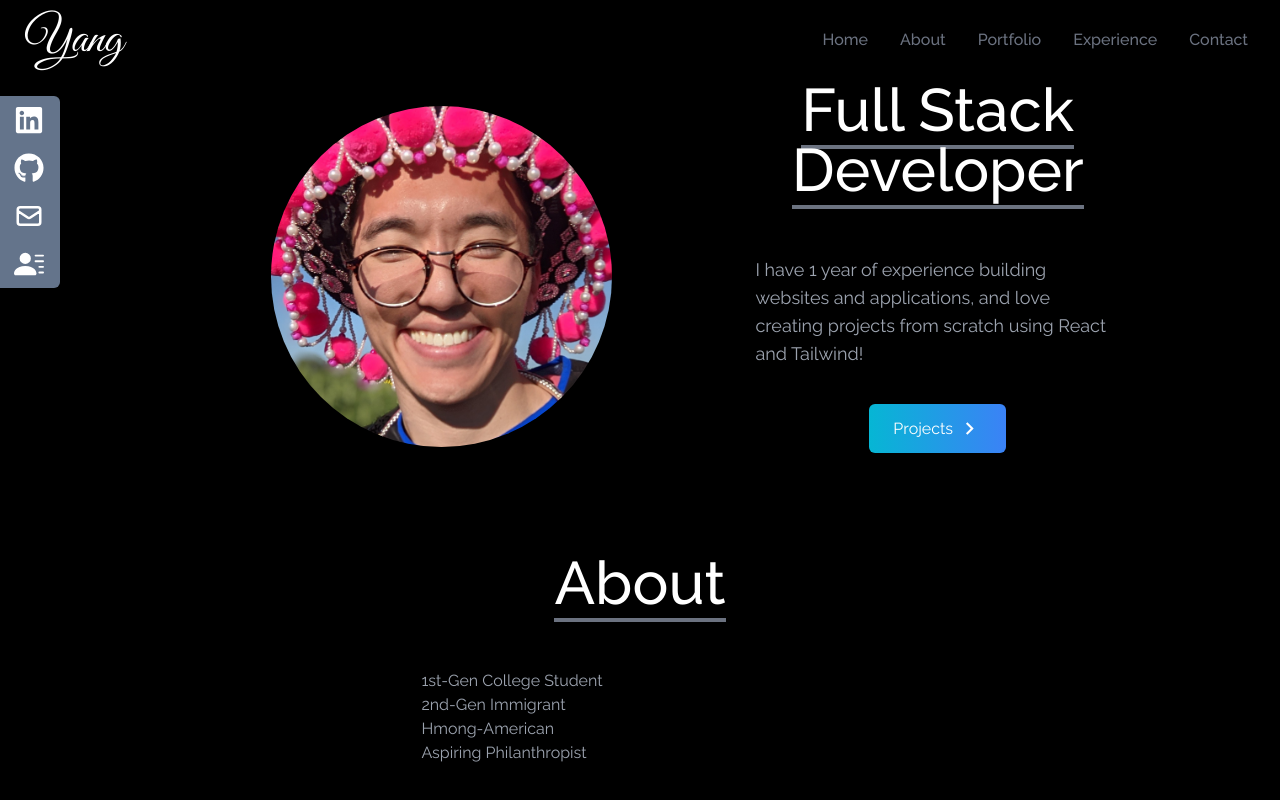
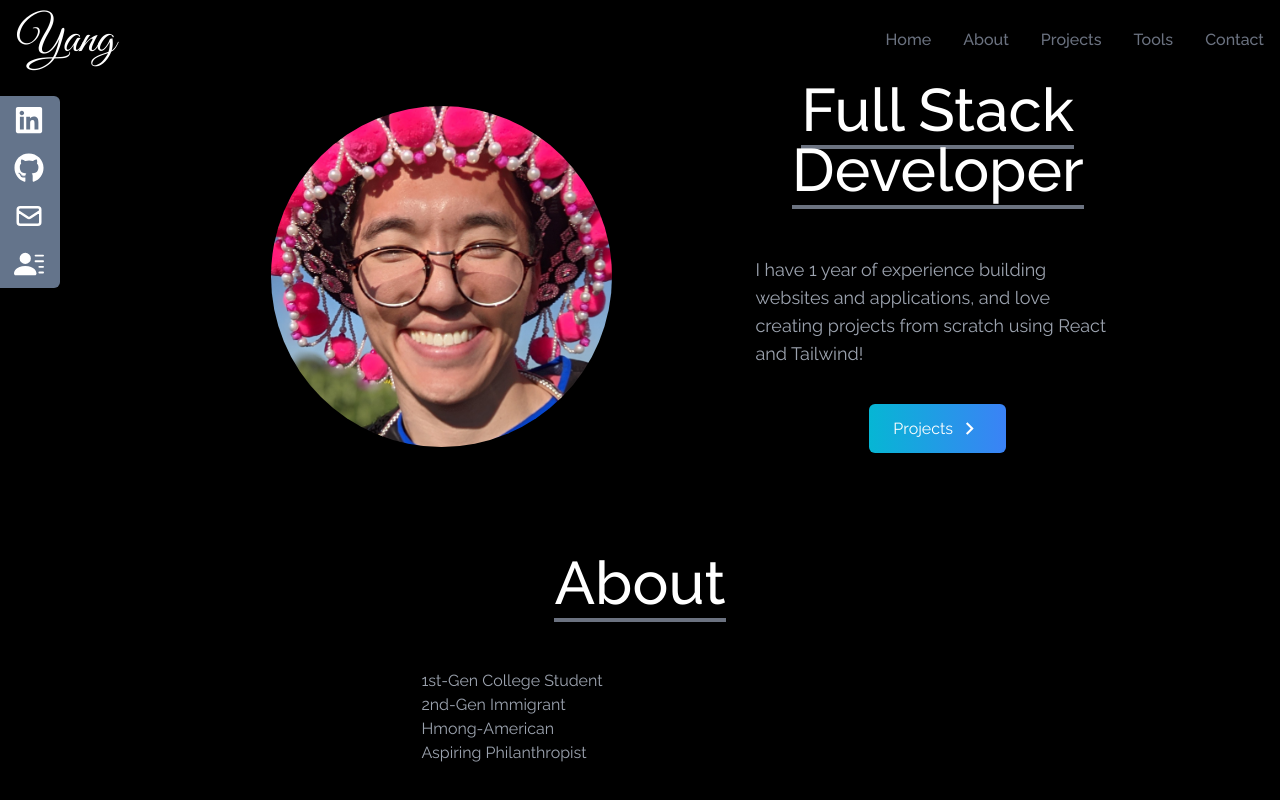
Before and after one commit to hmongdev/yang-resume, a React (Create React App) app: page / in a window 1280 px wide. Shown: the top 800 px of the page. Built offline with nearby package versions, Linux system fonts and the light colour scheme.

Commit message:
return to normal code

```diff
--- a/src/components/Navbar.jsx
+++ b/src/components/Navbar.jsx
@@ -16,11 +16,11 @@
         },
         {
             id: 3,
-            link: 'portfolio',
+            link: 'projects',
         },
         {
             id: 4,
-            link: 'experience',
+            link: 'tools',
         },
         {
             id: 5,
@@ -29,16 +29,14 @@
     ];
 
     return (
-        <div className="flex justify-between items-center w-full h-20 px-4 text-white bg-black fixed">
-            <div>
-                <h1 className="text-5xl font-signature ml-2">Yang</h1>
-            </div>
+        <div className="flex justify-between items-center w-full h-20 text-white bg-black fixed">
+            <h1 className="text-5xl font-signature pl-4">Yang</h1>
 
             <ul className="hidden md:flex">
-                {links.map(({ id, link }) => (
+                {links.map(({ link, id }) => (
                     <li
                         key={id}
-                        className="px-4 cursor-pointer capitalize font-medium text-gray-500 hover:scale-105 duration-200"
+                        className="px-4 cursor-pointer capitalize font-medium text-gray-500 hover:scale-110 duration-200 hover:text-gray-100 hover:underline"
                     >
                         <Link to={link} smooth duration={500}>
                             {link}
@@ -51,15 +49,19 @@
                 onClick={() => setNav(!nav)}
                 className="cursor-pointer pr-4 z-10 text-gray-500 md:hidden"
             >
-                {nav ? <FaTimes size={30} /> : <FaBars size={30} />}
+                {nav ? (
+                    <FaTimes size={40} className="hover:text-white" />
+                ) : (
+                    <FaBars size={40} className="hover:text-white" />
+                )}
             </div>
 
             {nav && (
-                <ul className="flex flex-col justify-center items-center absolute top-0 left-0 w-full h-screen bg-gradient-to-b from-black to-gray-800 text-gray-500">
+                <ul className="flex flex-col justify-center items-center absolute top-0 left-0 w-screen h-screen bg-gradient-to-b from-black to-gray-800 text-gray-500">
                     {links.map(({ id, link }) => (
                         <li
                             key={id}
-                            className="px-4 cursor-pointer capitalize py-6 text-4xl"
+                            className="px-4 cursor-pointer capitalize py-6 text-4xl hover:text-white duration-500 hover:underline"
                         >
                             <Link
                                 onClick={() => setNav(!nav)}
@@ -78,85 +80,3 @@
 };
 
 export default NavBar;
-// import React, { useState } from 'react';
-// import { FaBars, FaTimes } from 'react-icons/fa';
-// import { Link } from 'react-scroll';
-
-// const NavBar = () => {
-//     const [nav, setNav] = useState(false);
-
-//     const links = [
-//         {
-//             id: 1,
-//             link: 'home',
-//         },
-//         {
-//             id: 2,
-//             link: 'about',
-//         },
-//         {
-//             id: 3,
-//             link: 'projects',
-//         },
-//         {
-//             id: 4,
-//             link: 'tools',
-//         },
-//         {
-//             id: 5,
-//             link: 'contact',
-//         },
-//     ];
-
-//     return (
-//         <div className="flex justify-between items-center w-full h-20 text-white bg-black fixed">
-//             <h1 className="text-5xl font-signature pl-4">Yang</h1>
-
-//             <ul className="hidden md:flex">
-//                 {links.map(({ link, id }) => (
-//                     <li
-//                         key={id}
-//                         className="px-4 cursor-pointer capitalize font-medium text-gray-500 hover:scale-110 duration-200 hover:text-gray-100 hover:underline"
-//                     >
-//                         <Link to={link} smooth duration={500}>
-//                             {link}
-//                         </Link>
-//                     </li>
-//                 ))}
-//             </ul>
-
-//             <div
-//                 onClick={() => setNav(!nav)}
-//                 className="cursor-pointer pr-4 z-10 text-gray-500 md:hidden"
-//             >
-//                 {nav ? (
-//                     <FaTimes size={40} className="hover:text-white" />
-//                 ) : (
-//                     <FaBars size={40} className="hover:text-white" />
-//                 )}
-//             </div>
-
-//             {nav && (
-//                 <ul className="flex flex-col justify-center items-center absolute top-0 left-0 w-screen h-screen bg-gradient-to-b from-black to-gray-800 text-gray-500">
-//                     {links.map(({ id, link }) => (
-//                         <li
-//                             key={id}
-//                             className="px-4 cursor-pointer capitalize py-6 text-4xl hover:text-white duration-500 hover:underline"
-//                         >
-//                             <Link
-//                                 onClick={() => setNav(!nav)}
-//                                 to={link}
-//                                 smooth
-//                                 duration={500}
-//                             >
-//                                 {link}
-//                             </Link>
-//                         </li>
-//                     ))}
-//                 </ul>
-//             )}
-//         </div>
-//     );
-// };
-
-// export default NavBar;
```
